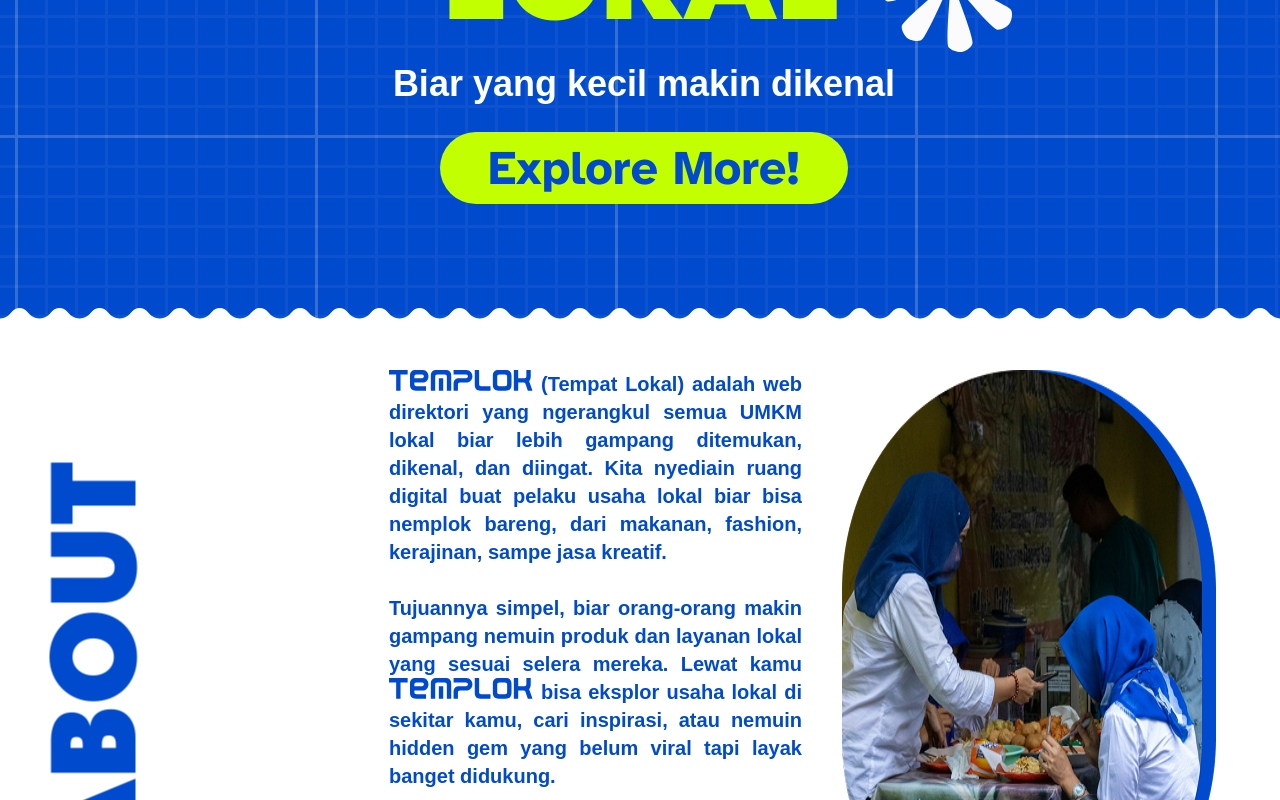
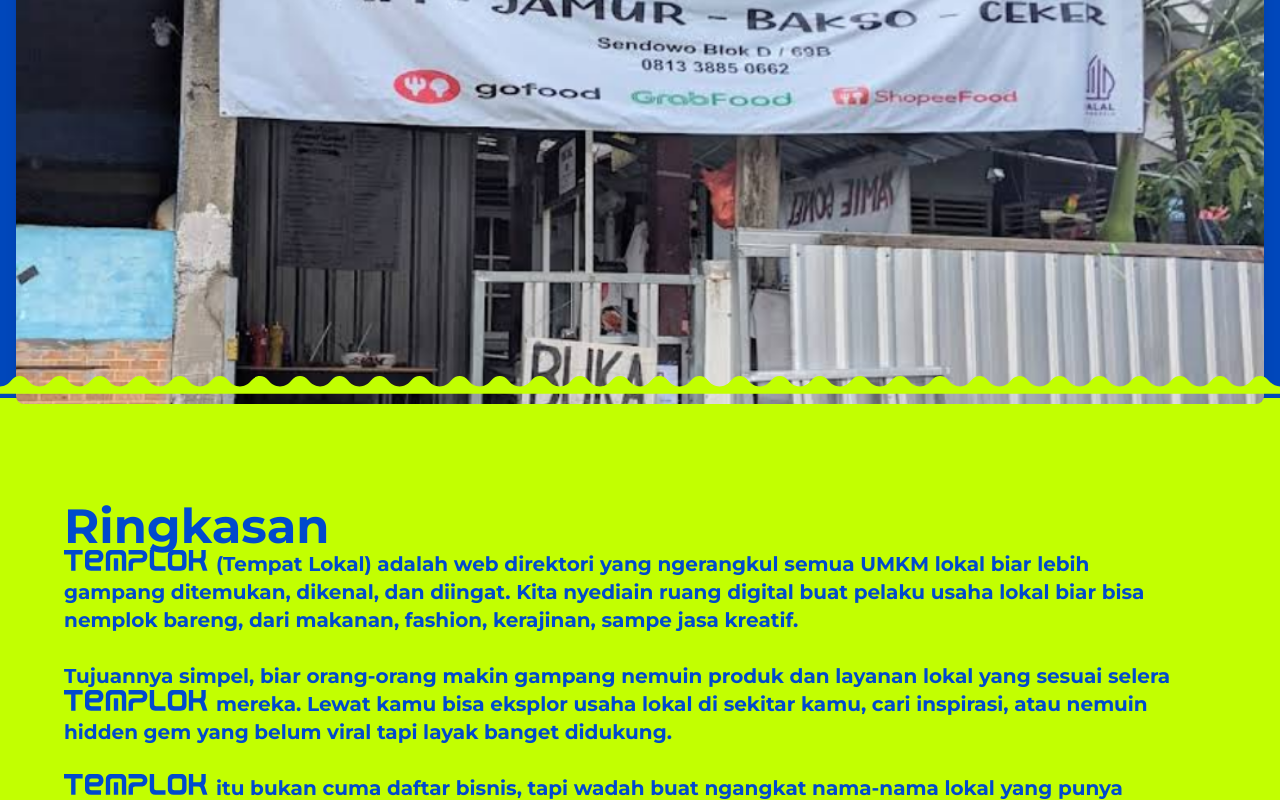
Before and after one commit to thisisfairuz/templok-direktori-umkm, a Vue app: page /detail/1 in a window 1280 px wide. Shown: the part 480-1280 px from the top of the page. Built offline with nearby package versions, Linux system fonts and the light colour scheme.

Commit message:
add detail page (on progress)

```diff
--- a/src/App.vue
+++ b/src/App.vue
@@ -1,20 +1,8 @@
 <script setup>
-import Developers from "./components/Developers.vue";
-import Footer from "./components/Footer.vue";
-import Hero from "./components/Hero.vue";
-import Header from "./components/Header.vue";
-import About from "./components/About.vue";
-import UMKMZone from "./components/UMKMZone.vue";
+import Header from "./components/Header.vue"
 </script>
 
-
 <template>
-  <div class="absolute inset-0 h-full w-full grid-templok">
-    <Header />
-    <Hero />
-    <About />
-    <UMKMZone />
-    <Developers />
-    <Footer />
-  </div>
+  <Header />
+  <router-view />
 </template>
--- a/src/components/CardUMKM.vue
+++ b/src/components/CardUMKM.vue
@@ -14,7 +14,7 @@
   click: [id:number]
 }>()
 
-const truncateText = (text: string, maxLength = 100) => {
+const truncateText = (text: string, maxLength = 80) => {
   if (!text) return ''
   return text.length > maxLength ? text.slice(0, maxLength) + '...' : text
 }
@@ -23,7 +23,7 @@
 
 <template>
   <div
-    @click="$emit('click')"
+    @click="$emit('click', id)"
     class="w-[285px] h-[314px] p-2 bg-white border-4 border-blue-templok rounded-2xl overflow-hidden shadow-lg cursor-pointer hover:shadow-xl transition-shadow"
   >
     <!-- Image -->
--- a/src/components/Footer.vue
+++ b/src/components/Footer.vue
@@ -1,5 +1,5 @@
 <template>
-  <footer class="w-full bg-white border-t border-gray-200 py-12">
+  <footer class="w-full bg-white border-t border-gray-200 py-12 z-70">
     <div class="max-w-6xl mx-auto px-4">
       <!-- Logo -->
       <div class="text-center mb-4">
--- /dev/null
+++ b/src/components/Summary.vue
@@ -0,0 +1,98 @@
+<template>
+  <div class="w-full -mt-24 flex">
+    <svg
+      width="466"
+      height="26"
+      viewBox="0 0 466 26"
+      fill="none"
+      xmlns="http://www.w3.org/2000/svg"
+    >
+      <path
+        d="M449.307 6.357C442.139 -2.119 431.597 -2.119 424.43 6.357C420.186 11.375 414.701 15.053 407.703 15.053C400.706 15.053 395.215 11.376 390.971 6.357C383.803 -2.119 373.241 -2.119 366.074 6.357C361.83 11.375 356.335 15.053 349.338 15.053C342.341 15.053 336.845 11.376 332.601 6.357C325.434 -2.119 314.869 -2.119 307.701 6.357C303.457 11.375 297.961 15.053 290.963 15.053C283.965 15.053 278.469 11.376 274.225 6.357C267.057 -2.119 256.492 -2.119 249.325 6.357C245.081 11.375 239.584 15.053 232.587 15.053C225.59 15.053 220.093 11.376 215.849 6.357C208.682 -2.119 198.117 -2.119 190.949 6.357C186.705 11.375 181.208 15.053 174.211 15.053C167.214 15.053 161.717 11.376 157.473 6.357C150.306 -2.119 139.741 -2.119 132.573 6.357C128.329 11.375 122.832 15.053 115.835 15.053C108.838 15.053 103.341 11.376 99.097 6.357C91.93 -2.119 81.365 -2.119 74.197 6.357C69.953 11.375 64.456 15.053 57.459 15.053C50.462 15.053 44.965 11.376 40.721 6.357C33.554 -2.119 23.445 -2.119 16.278 6.357C12.037 11.375 7 15.052 0 15.052V25.785H28.274H57.462H86.65H115.838H145.026H174.214H203.4H232.588H261.776H290.964H320.152H349.34H378.528H407.716H436.904H466V15.052C460 15.052 453.551 11.375 449.307 6.357Z"
+        fill="#C2FF01"
+      />
+    </svg>
+    <svg
+      width="466"
+      height="26"
+      viewBox="0 0 466 26"
+      fill="none"
+      xmlns="http://www.w3.org/2000/svg"
+    >
+      <path
+        d="M449.307 6.357C442.139 -2.119 431.597 -2.119 424.43 6.357C420.186 11.375 414.701 15.053 407.703 15.053C400.706 15.053 395.215 11.376 390.971 6.357C383.803 -2.119 373.241 -2.119 366.074 6.357C361.83 11.375 356.335 15.053 349.338 15.053C342.341 15.053 336.845 11.376 332.601 6.357C325.434 -2.119 314.869 -2.119 307.701 6.357C303.457 11.375 297.961 15.053 290.963 15.053C283.965 15.053 278.469 11.376 274.225 6.357C267.057 -2.119 256.492 -2.119 249.325 6.357C245.081 11.375 239.584 15.053 232.587 15.053C225.59 15.053 220.093 11.376 215.849 6.357C208.682 -2.119 198.117 -2.119 190.949 6.357C186.705 11.375 181.208 15.053 174.211 15.053C167.214 15.053 161.717 11.376 157.473 6.357C150.306 -2.119 139.741 -2.119 132.573 6.357C128.329 11.375 122.832 15.053 115.835 15.053C108.838 15.053 103.341 11.376 99.097 6.357C91.93 -2.119 81.365 -2.119 74.197 6.357C69.953 11.375 64.456 15.053 57.459 15.053C50.462 15.053 44.965 11.376 40.721 6.357C33.554 -2.119 23.445 -2.119 16.278 6.357C12.037 11.375 7 15.052 0 15.052V25.785H28.274H57.462H86.65H115.838H145.026H174.214H203.4H232.588H261.776H290.964H320.152H349.34H378.528H407.716H436.904H466V15.052C460 15.052 453.551 11.375 449.307 6.357Z"
+        fill="#C2FF01"
+      />
+    </svg>
+    <svg
+      width="466"
+      height="26"
+      viewBox="0 0 466 26"
+      fill="none"
+      xmlns="http://www.w3.org/2000/svg"
+    >
+      <path
+        d="M449.307 6.357C442.139 -2.119 431.597 -2.119 424.43 6.357C420.186 11.375 414.701 15.053 407.703 15.053C400.706 15.053 395.215 11.376 390.971 6.357C383.803 -2.119 373.241 -2.119 366.074 6.357C361.83 11.375 356.335 15.053 349.338 15.053C342.341 15.053 336.845 11.376 332.601 6.357C325.434 -2.119 314.869 -2.119 307.701 6.357C303.457 11.375 297.961 15.053 290.963 15.053C283.965 15.053 278.469 11.376 274.225 6.357C267.057 -2.119 256.492 -2.119 249.325 6.357C245.081 11.375 239.584 15.053 232.587 15.053C225.59 15.053 220.093 11.376 215.849 6.357C208.682 -2.119 198.117 -2.119 190.949 6.357C186.705 11.375 181.208 15.053 174.211 15.053C167.214 15.053 161.717 11.376 157.473 6.357C150.306 -2.119 139.741 -2.119 132.573 6.357C128.329 11.375 122.832 15.053 115.835 15.053C108.838 15.053 103.341 11.376 99.097 6.357C91.93 -2.119 81.365 -2.119 74.197 6.357C69.953 11.375 64.456 15.053 57.459 15.053C50.462 15.053 44.965 11.376 40.721 6.357C33.554 -2.119 23.445 -2.119 16.278 6.357C12.037 11.375 7 15.052 0 15.052V25.785H28.274H57.462H86.65H115.838H145.026H174.214H203.4H232.588H261.776H290.964H320.152H349.34H378.528H407.716H436.904H466V15.052C460 15.052 453.551 11.375 449.307 6.357Z"
+        fill="#C2FF01"
+      />
+    </svg>
+    <svg
+      width="466"
+      height="26"
+      viewBox="0 0 466 26"
+      fill="none"
+      xmlns="http://www.w3.org/2000/svg"
+    >
+      <path
+        d="M449.307 6.357C442.139 -2.119 431.597 -2.119 424.43 6.357C420.186 11.375 414.701 15.053 407.703 15.053C400.706 15.053 395.215 11.376 390.971 6.357C383.803 -2.119 373.241 -2.119 366.074 6.357C361.83 11.375 356.335 15.053 349.338 15.053C342.341 15.053 336.845 11.376 332.601 6.357C325.434 -2.119 314.869 -2.119 307.701 6.357C303.457 11.375 297.961 15.053 290.963 15.053C283.965 15.053 278.469 11.376 274.225 6.357C267.057 -2.119 256.492 -2.119 249.325 6.357C245.081 11.375 239.584 15.053 232.587 15.053C225.59 15.053 220.093 11.376 215.849 6.357C208.682 -2.119 198.117 -2.119 190.949 6.357C186.705 11.375 181.208 15.053 174.211 15.053C167.214 15.053 161.717 11.376 157.473 6.357C150.306 -2.119 139.741 -2.119 132.573 6.357C128.329 11.375 122.832 15.053 115.835 15.053C108.838 15.053 103.341 11.376 99.097 6.357C91.93 -2.119 81.365 -2.119 74.197 6.357C69.953 11.375 64.456 15.053 57.459 15.053C50.462 15.053 44.965 11.376 40.721 6.357C33.554 -2.119 23.445 -2.119 16.278 6.357C12.037 11.375 7 15.052 0 15.052V25.785H28.274H57.462H86.65H115.838H145.026H174.214H203.4H232.588H261.776H290.964H320.152H349.34H378.528H407.716H436.904H466V15.052C460 15.052 453.551 11.375 449.307 6.357Z"
+        fill="#C2FF01"
+      />
+    </svg>
+  </div>
+  <section id="about" class="w-full px-16 bg-green-templok">
+    <div class="space-x-10 py-10">
+      <h1
+        class="font-montserrat font-bold md:text-5xl pt-16 pb-0 text-blue-templok"
+      >
+        Ringkasan
+      </h1>
+      <div
+        class="space-y-7  font-montserrat font-semibold text-xl text-blue-templok"
+      >
+        <p>
+          <img
+            src="/src/assets/logo-templok.svg"
+            alt="TEMPLOK"
+            class="w-36 float-start me-2"
+          />
+          (Tempat Lokal) adalah web direktori yang ngerangkul semua UMKM lokal
+          biar lebih gampang ditemukan, dikenal, dan diingat. Kita nyediain
+          ruang digital buat pelaku usaha lokal biar bisa nemplok bareng, dari
+          makanan, fashion, kerajinan, sampe jasa kreatif.
+        </p>
+        <p>
+          Tujuannya simpel, biar orang-orang makin gampang nemuin produk dan
+          layanan lokal yang sesuai selera mereka. Lewat
+          <img
+            src="/src/assets/logo-templok.svg"
+            alt="TEMPLOK"
+            class="w-36 float-start me-2"
+          />
+          kamu bisa eksplor usaha lokal di sekitar kamu, cari inspirasi, atau
+          nemuin hidden gem yang belum viral tapi layak banget didukung.
+        </p>
+        <p>
+          <img
+            src="/src/assets/logo-templok.svg"
+            alt="TEMPLOK"
+            class="w-36 float-start me-2"
+          />
+          itu bukan cuma daftar bisnis, tapi wadah buat ngangkat nama-nama lokal
+          yang punya taste, passion, dan pride. Karena yang lokal itu bukan cuma
+          deket, tapi juga keren banget.
+        </p>
+      </div>
+      <img src="/src/assets/img-about.png" alt="" />
+    </div>
+  </section>
+</template>
--- a/src/main.js
+++ b/src/main.js
@@ -1,5 +1,8 @@
 import { createApp } from 'vue'
 import './style.css'
 import App from './App.vue'
+import router from './router'
 
-createApp(App).mount('#app')
+createApp(App)
+  .use(router)
+  .mount('#app')
--- a/src/pages/Detail.vue
+++ b/src/pages/Detail.vue
@@ -0,0 +1,47 @@
+<template>
+  <div class="bg-blue-templok min-h-screen text-white">
+    <div v-if="umkm" class="container mx-auto px-4 py-8 max-w-8xl">
+      <h1 class="text-4xl md:text-5xl font-bold font-montserrat mb-6">{{ umkm.title }}</h1>
+      <div class="mb-8">
+        <img :src="umkm.image" :alt="umkm.title" class="w-full rounded-lg shadow-lg object-cover max-h-[700px]" />
+      </div>
+    </div>
+  </div>
+  <Summary />
+</template>
+
+<script setup>
+import { useRoute, useRouter } from 'vue-router'
+import { computed } from 'vue'
+import Summary from '../components/Summary.vue'
+import { useUmkmData } from '../composable/UseUmkmData'
+
+const route = useRoute()
+const router = useRouter()
+const id = Number(route.params.id)
+
+// Ambil data dari composable
+const { umkmData } = useUmkmData()
+
+// Cari data sesuai ID
+const umkm = computed(() => umkmData.find(item => item.id === id))
+
+// Function untuk kembali
+const goBack = () => {
+  router.push('/templok-zone')
+}
+</script>
+
+<style scoped>
+.bg-blue-templok {
+  background-color: #0047BB;
+}
+
+.text-yellow-templok {
+  color: #B3FF00;
+}
+
+.bg-yellow-templok {
+  background-color: #B3FF00;
+}
+</style>
--- a/src/pages/Home.vue
+++ b/src/pages/Home.vue
@@ -0,0 +1,17 @@
+<script setup>
+import Developers from "../components/Developers.vue";
+import Hero from "../components/Hero.vue";
+import About from "../components/About.vue";
+import UMKMZone from "../components/UMKMZone.vue";
+import Footer from "../components/Footer.vue"
+</script>
+
+<template>
+  <div class="absolute h-full w-full grid-templok">
+    <Hero />
+    <About />
+    <UMKMZone />
+    <Developers />
+    <Footer />
+  </div>
+</template>
--- a/src/router/index.js
+++ b/src/router/index.js
@@ -1,8 +1,9 @@
 import { createRouter, createWebHistory } from "vue-router"
-import UMKMPage from "../pages/UMKMPage.vue"
 
 const routes = [
-  { path: "/", name: "home", component: UMKMPage }
+  { path: "/detail/:id", name: "detail", component: () => import("../pages/Detail.vue") },
+  { path: "/", name: "home", component: () => import("../pages/Home.vue") },
+
 ]
 
 const router = createRouter({
--- a/src/style.css
+++ b/src/style.css
@@ -1,5 +1,6 @@
 @import url("https://fonts.googleapis.com/css2?family=Atkinson+Hyperlegible:ital,wght@0,400;0,700;1,400;1,700&display=swap");
 @import url("https://fonts.googleapis.com/css2?family=League+Spartan:wght@100..900&display=swap");
+@import url("https://fonts.googleapis.com/css2?family=Montserrat:wght@300;400;500;700;900&display=swap");
 
 @import "tailwindcss";
 
```
Also changed, not shown: src/components/Pagination.vue (+8 -1 lines).
